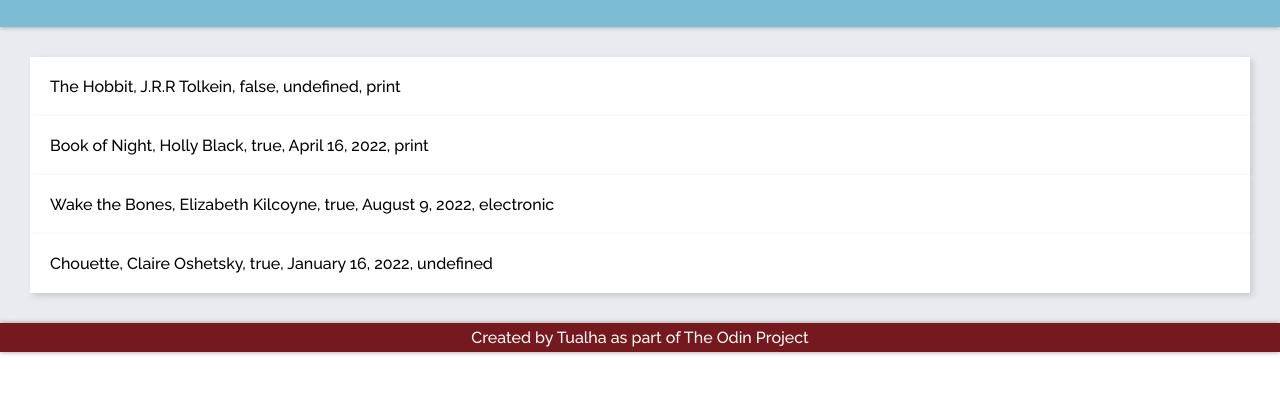
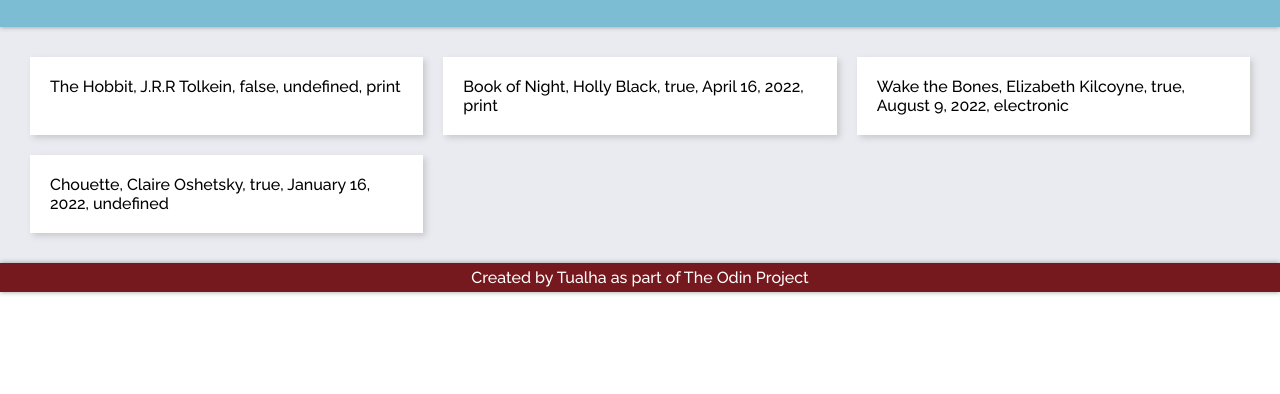
Before and after one commit to mwetta/library, a plain HTML site: page index.html in a window 1280 px wide. Shown: the part 124-518 px from the top of the page. Drawn offline with Linux system fonts and the light colour scheme.

Commit message:
Add styling to book cards

```diff
--- a/style.css
+++ b/style.css
@@ -139,6 +139,12 @@ input[type=text] {
     z-index: 1;
 }
 
+.library {
+    display: grid;
+    gap: 20px;
+    grid-template-columns: repeat(auto-fit, minmax(300px, 2fr));
+}
+
 
 /* Modal */
 .modal {
```
